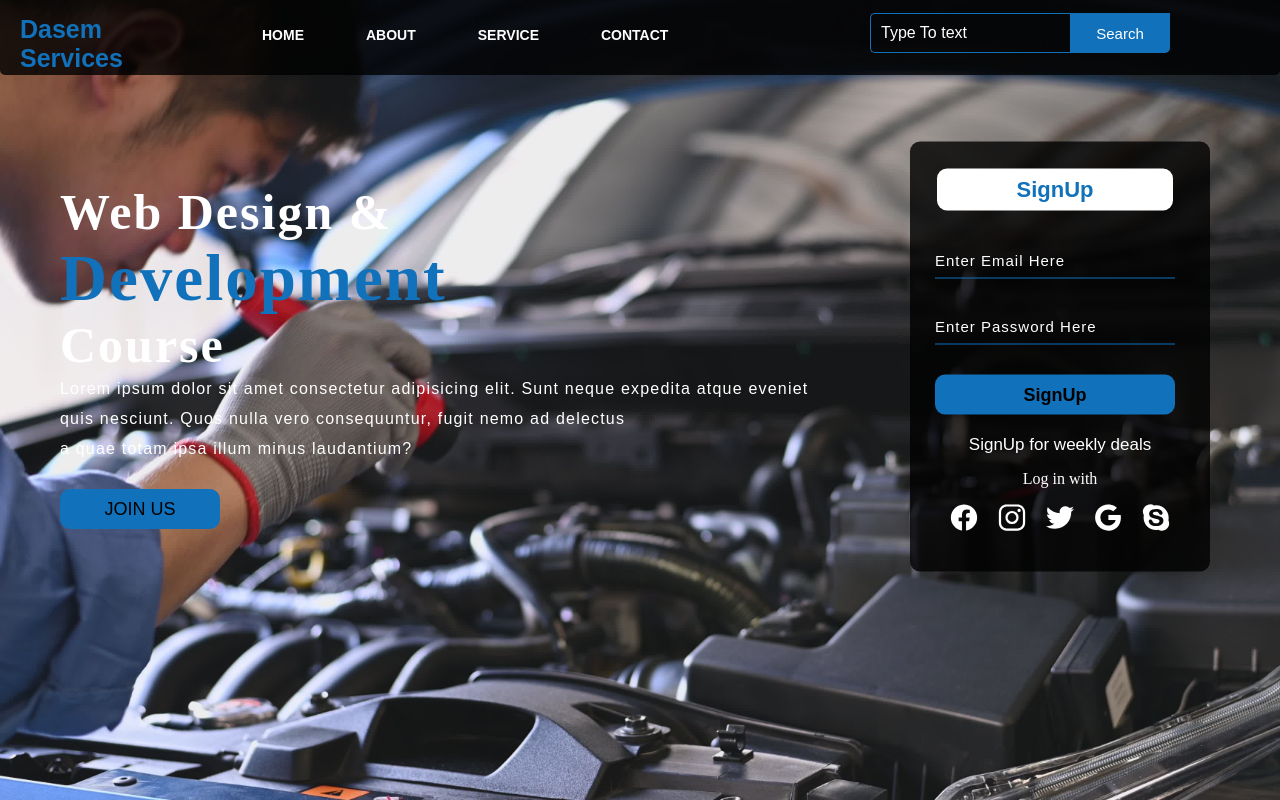
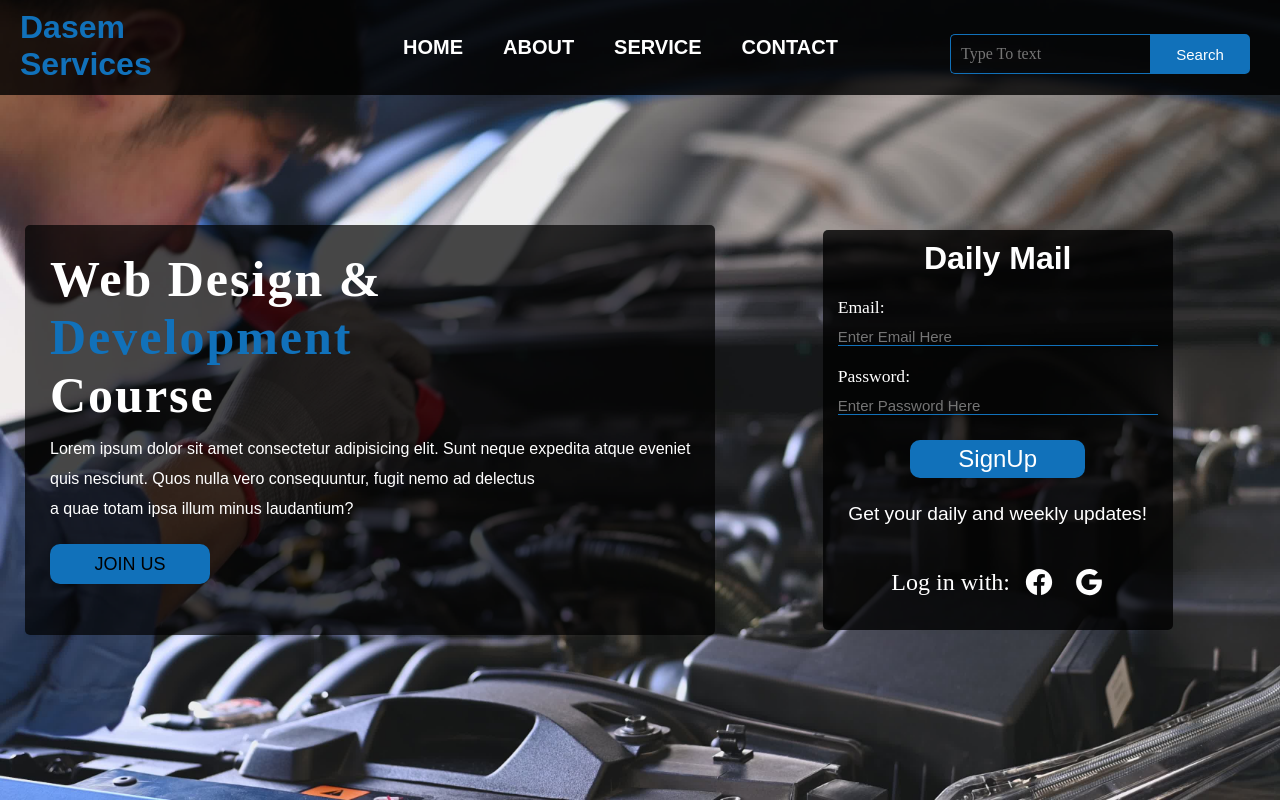
Before and after one commit to yduralberts/ServicesWebsiteTemplate, a plain HTML site: page index.html in a window 1280 px wide. Drawn offline with nearby package versions, Linux system fonts and the light colour scheme.

Commit message:
base changes to navbar and section on larger screen

```diff
--- a/index.html
+++ b/index.html
@@ -2,61 +2,78 @@
 <html lang="en">
   <head>
     <title>Home Page</title>
-    <link rel="stylesheet" href="style.css">
+    <link rel="stylesheet" href="style.css" />
   </head>
   <body>
-
     <div class="main">
-        <div class="navbar">
+      <navbar>
         <div class="icon">
           <h2 class="logo">Dasem Services</h2>
         </div>
 
-            <div class="menu">
-                <ul>
+        <ul class="menu">
           <li><a href="index.html">HOME</a></li>
           <li><a href="about.html">ABOUT</a></li>
           <li><a href="service.html">SERVICE</a></li>
           <li><a href="contact.html">CONTACT</a></li>
         </ul>
+
+        <div class="search">
+          <input
+            class="srch"
+            type="search"
+            name=""
+            placeholder="Type To text"
+          />
+          <button class="btn">Search</button>
+        </div>
+      </navbar>
+
+      <section>
+        <div class="contentLeft">
+          <h1>Web Design & <br /><span>Development</span> <br />Course</h1>
+          <p class="par">
+            Lorem ipsum dolor sit amet consectetur adipisicing elit. Sunt neque
+            expedita atque eveniet <br />
+            quis nesciunt. Quos nulla vero consequuntur, fugit nemo ad delectus
+            <br />
+            a quae totam ipsa illum minus laudantium?
+          </p>
+
+          <button class="cn"><a href="contact.html">JOIN US</a></button>
         </div>
 
-            <div class="search">
-                <input class="srch" type="search" name="" placeholder="Type To text">
-                <a href="#"> <button class="btn">Search</button></a>
+        <div class="form">
+          <h2>Daily Mail</h2>
+          <label>
+            Email:
+            <input type="email" name="email" placeholder="Enter Email Here" />
+          </label>
+
+          <label>
+            Password:
+            <input type="password" name="" placeholder="Enter Password Here" />
+          </label>
+
+          <button class="btnn">SignUp</button>
+
+          <p class="link">Get your daily and weekly updates!</p>
+          <!-- <br /> -->
+          <div class="liw">
+            <p>Log in with:</p>
+            <span class="icons">
+              <a href="#"><ion-icon name="logo-facebook"></ion-icon></a>
+              <a href="#"><ion-icon name="logo-google"></ion-icon></a>
+            </span>
+          </div>
+        </div>
+      </section>
+      <!--
+      <footer>
+        <p>@copyright</p>
+      </footer> -->
     </div>
 
-        </div>
-        <div class="content">
-            <h1>Web Design & <br><span>Development</span> <br>Course</h1>
-            <p class="par">Lorem ipsum dolor sit amet consectetur adipisicing elit. Sunt neque
-                 expedita atque eveniet <br> quis nesciunt. Quos nulla vero consequuntur, fugit nemo ad delectus
-                <br> a quae totam ipsa illum minus laudantium?</p>
-
-                <button class="cn"><a href="contact.html">JOIN US</a></button>
-
-                <div class="form">
-                    <h2>SignUp</h2>
-                    <input type="email" name="email" placeholder="Enter Email Here">
-                    <input type="password" name="" placeholder="Enter Password Here">
-                    <button class="btnn"><a href="#">SignUp</a></button>
-
-                    <p class="link">SignUp for weekly deals <br>
-                    <p class="liw">Log in with</p>
-
-                    <div class="icons">
-                        <a href="#"><ion-icon name="logo-facebook"></ion-icon></a>
-                        <a href="#"><ion-icon name="logo-instagram"></ion-icon></a>
-                        <a href="#"><ion-icon name="logo-twitter"></ion-icon></a>
-                        <a href="#"><ion-icon name="logo-google"></ion-icon></a>
-                        <a href="#"><ion-icon name="logo-skype"></ion-icon></a>
-                    </div>
-
-                </div>
-                    </div>
-                </div>
-        </div>
-    </div>
     <script src="https://unpkg.com/ionicons@5.4.0/dist/ionicons.js"></script>
   </body>
 </html>
--- a/style.css
+++ b/style.css
@@ -1,60 +1,66 @@
-*{
+*, :before , :after{
     margin: 0;
     padding: 0;
 }
 
+body {
+  display: flex;
+  width: 100%;
+  height: 100%;
+}
+
 .main{
-    width: 100%;
+    display: flex;
+    flex-direction: column;
+    /* justify-content: space-between; */
     background-image: url("assets/asset1.jpg");
     background-position: center;
+    background-repeat: no-repeat;
     background-size: cover;
+    width: 100%;
     height: 100vh;
 }
 
-.navbar{
+navbar {
     width: 100%;
+    height: 75px;
     background-color: rgba(0,0,0,0.8);
-    border-bottom-left-radius: 5px;
-    border-bottom-right-radius: 5px;
-    height: 75px;
-    margin: auto;
+    display: flex;
+    justify-content: space-between;
+    align-items: center;
+    margin-bottom: 15px;
+    padding: 10px 0;
 }
 
 .icon{
     width: 200px;
-    padding:0;
-    float: left;
-    height: 70px;
 }
 
 .logo{
     color: #1171ba;
-    font-size: 25px;
+    font-size: 2rem;
     font-family: Arial;
-    padding-left: 20px;
-    float: left;
-    padding-top: 10px;
-    margin-top: 5px
+    padding: 7px 0 10px 20px;
 }
 
-.menu{
+/* .menu{
     width: 400px;
     float: left;
     height: 70px;
-}
+} */
 
 ul{
-    float: left;
     display: flex;
-    justify-content: center;
-    align-items: center;
+    width: 30%;
+    justify-content: space-evenly;
 }
 
 ul li{
     list-style: none;
-    margin-left: 62px;
-    margin-top: 27px;
-    font-size: 14px;
+    width: 25%;
+    margin: 5px 15px;
+    padding: 5px;
+    font-size: 1.25rem;
 }
 
 ul li a{
@@ -63,6 +69,7 @@ ul li a{
     font-family: Arial;
     font-weight: bold;
     transition: 0.4s ease-in-out;
+    width: 100%;
 }
 
 ul li a:hover{
@@ -71,8 +78,8 @@ ul li a:hover{
 
 .search{
     width: 330px;
-    float: left;
-    margin-left: 270px;
+    /* float: left; */
+    /* margin-left: 270px; */
 }
 
 .srch{
@@ -99,7 +106,7 @@ ul li a:hover{
     margin-top: 13px;
     color: #fff;
     font-size: 15px;
-    border-bottom-right-radius: 5px;
+    border-top-right-radius: 5px;
     border-bottom-right-radius: 5px;
     transition: 0.2s ease;
     cursor: pointer;
@@ -116,45 +123,71 @@ ul li a:hover{
     outline: none;
 }
 
-.content{
-    width: 1200px;
-    height: auto;
-    margin: auto;
+
+
+
+section{
+    /* width: 100%; */
+    /* height: auto; */
+    display: flex;
+    justify-content: space-evenly;
+    /* align-items: flex-end; */
+    align-items: center;
+    margin: auto 0;
+    padding:  25px;
     color: #fff;
-    position: relative;
+    /* position: relative; */
 }
 
-.content .par{
-    padding-left: 20px;
-    padding-bottom: 25px;
+.contentLeft {
+    background-color: rgb(0,0,0,0.7);
+    border-radius: 5px;
+    padding: 25px;
+    margin: 0 25px 50px 0;
+    height: 80%;
+}
+
+section h1{
+    font-family: 'Times New Roman';
+    font-size: 50px;
+    /* font-weight: bold; */
+    /* padding-left: 20px; */
+    /* margin-bottom: 5px; */
+    letter-spacing: 2px;
+}
+
+.contentLeft span{
+    color: #1171ba;
+    /* font-weight: bold; */
+    /* font-size: 65px */
+}
+
+.par{
+    /* padding-left: 20px; */
+    /* padding-bottom: 25px; */
+    padding: 10px 0;
     font-family: Arial;
-    letter-spacing: 1.2px;
+    /* letter-spacing: 1.2px; */
     line-height: 30px;
 }
 
-.content h1{
-    font-family: 'Times New Roman';
-    font-size: 50px;
-    padding-left: 20px;
-    margin-top: 9%;
-    letter-spacing: 2px;
-}
 
-.content .cn{
+.cn{
     width: 160px;
     height: 40px;
     background: #1171ba;
     border: none;
-    margin-bottom: 10px;
-    margin-left: 20px;
+    /* margin-bottom: 10px; */
+    /* margin-left: 20px; */
+    margin: 10px 0;
     font-size: 18px;
     border-radius: 10px;
     cursor: pointer;
-    transition: .4s ease;
+    /* transition: .4s ease; */
 
 }
 
-.content .cn a{
+.cn a{
     text-decoration: none;
     color: #000;
     transition: .3s ease;
@@ -164,66 +197,80 @@ ul li a:hover{
     background-color: #fff;
 }
 
-.content span{
-    color: #1171ba;
-    font-size: 65px
-}
+
 
 .form{
-    width: 250px;
-    height: 380px;
-    background: linear-gradient(to top, rgba(0,0,0,0.8)50%,rgba(0,0,0,0.8)50%);
-    position: absolute;
-    top: -20px;
+    width: 350px;
+    /* height: 80%; */
+    min-height: 400px;
+    margin: auto auto 50px;
+    background-color: rgba(0,0,0,0.8);
+    border-radius: 5px;
+    display: flex;
+    flex-direction: column;
+    justify-content: space-evenly;
+    /* text-align: center; */
+    /* position: absolute; */
+    /* top: -20px;
     left: 870px;
     transform: translate(0%,-5%);
     border-radius: 10px;
-    padding: 25px;
+    padding: 25px; */
 }
 
 .form h2{
-    width: 220px;
+    /* width: 220px; */
     font-family: sans-serif;
     text-align: center;
-    color: #1171ba;
-    font-size: 22px;
-    background-color: #fff;
-    border-radius: 10px;
+    /* color: #1171ba; */
+    font-size: 2rem;
+    /* background-color: #fff; */
+    /* border-radius: 10px; */
     margin: 2px;
     padding: 8px;
 }
 
+label {
+    display: flex;
+    flex-direction: column;
+    padding: 5px 10px;
+    margin: 5px;
+    font-size: 1.1rem;
+}
+
 .form input{
-    width: 240px;
-    height: 35px;
+    /* width: 240px; */
+    /* height: 35px; */
     background: transparent;
+    border: none;
     border-bottom: 1px solid #1171ba;
-    border-top: none;
+    /* border-top: none;
     border-right: none;
-    border-left: none;
+    border-left: none; */
     color: #fff;
     font-size: 15px;
-    letter-spacing: 1px;
-    margin-top: 30px;
+    /* letter-spacing: 1px; */
+    margin-top: 10px;
     font-family: sans-serif;
 }
 
 .form input:focus{
-    outline: none;
+    /* outline: none; */
 }
 
 ::placeholder{
-    color: #fff;
-    font-family: Arial;
+    /* color: #fff;
+    font-family: Arial; */
 }
 
 .btnn{
-    width: 240px;
-    height: 40px;
+    width: 50%;
+    margin: 15px auto;
+    /* height: 40px; */
+    padding: 5px;
     background: #1171ba;
     border: none;
-    margin-top: 30px;
-    font-size: 18px;
+    font-size: 1.5rem;
     border-radius: 10px;
     cursor: pointer;
     color: #fff;
@@ -233,15 +280,16 @@ ul li a:hover{
     background: #fff;
     color: #1171ba;
 }
-.btnn a{
+/* .btnn a{
     text-decoration: none;
     color: #000;
     font-weight: bold;
-}
-.form .link{
+} */
+
+.link{
     font-family: Arial, Helvetica, sans-serif;
-    font-size: 17px;
-    padding-top: 20px;
+    font-size: 1.2rem;
+    padding: 10px 0;
     text-align: center;
 }
 .form .link a{
@@ -249,9 +297,11 @@ ul li a:hover{
     color: #1171ba;
 }
 .liw{
-    padding-top: 15px;
-    padding-bottom: 10px;
-    text-align: center;
+font-size: 1.5rem;
+  display: flex;
+  align-items: center;
+  margin: auto;
+  padding: 0 15px;
 }
 .icons a{
     text-decoration: none;
@@ -267,3 +317,42 @@ ul li a:hover{
 .icons ion-icon:hover{
     color: #1171ba;
 }
+
+footer {
+    /* height: 70px; */
+    background-color: red;
+    padding: 10px 0;
+    color: black;
+    opacity: 0.5;
+    position: relative;
+    bottom: 0;
+    left: 0;
+    width: 100%;
+}
+
+footer p {
+    background-color: black;
+    color: white;
+
+}
+
+/* ----Media Queries ----  */
+
+@media only screen and (max-width: 1050px){
+    navbar {
+        flex-wrap: wrap;
+        flex-direction: column;
+        height: 25%;
+        justify-content: start;
+    }
+
+    section {
+        flex-direction: column;
+        width: 80%;
+        margin: auto;
+    }
+
+    .contentLeft {
+        margin: 50px auto;
+    }
+}
```
Lines whose indentation alone changed are shown as unchanged.
